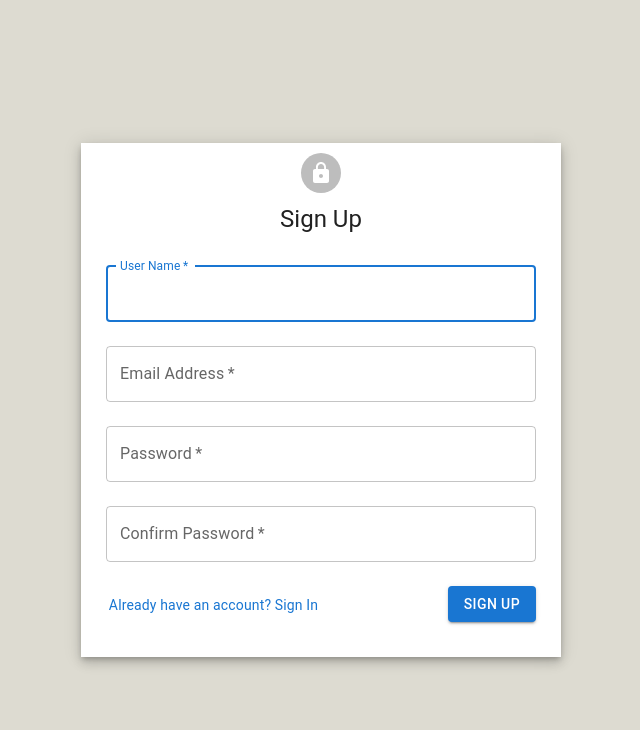
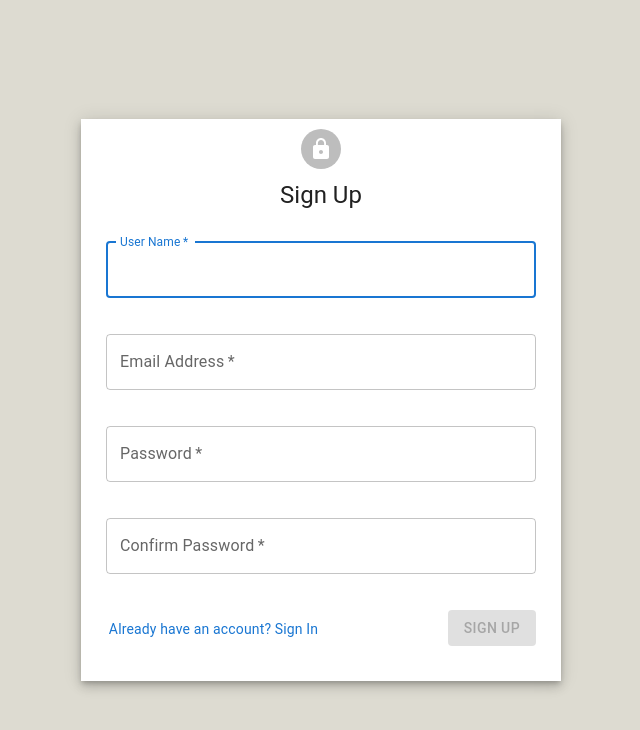
Before and after one commit to NazemMahmud/mern-chat, a React (Create React App) app in the folder client/: page /register in a window 1280 px wide. Shown: the top 730 px of the page, without its empty margins (319-959 px from the left). Built offline with nearby package versions, Linux system fonts and the light colour scheme.

Commit message:
regiter form validation done

```diff
--- a/client/src/pages/Authentication/Login/LoginStyles.js
+++ b/client/src/pages/Authentication/Login/LoginStyles.js
@@ -15,6 +15,7 @@ const loginStyles = makeStyles(() => ({
     },
     form: {
         width: '100%', // Fix IE 11 issue.
+        minHeight: '8.5vh'
     },
     loginSubmit: {
         marginTop: "2vh !important",
--- a/client/src/pages/Authentication/Registration/Registration.js
+++ b/client/src/pages/Authentication/Registration/Registration.js
@@ -1,12 +1,14 @@
-import React, {useReducer, useEffect, useRef} from "react";
+import React, {useReducer, useEffect, useRef, useState} from "react";
 import {Avatar, Button, TextField, Paper, Link, Grid, Typography } from '@mui/material';
 import LockIcon from '@mui/icons-material/Lock';
 import AuthLayout from "../../../layout/AuthLayout";
 import {registrationStyles} from "./RegistrationStyles";
+import {checkDisableButton} from "../../../utility/utils";
 
 
 const Registration = () => {
     const classes = registrationStyles(); // styling
+    const [isDisabled, setIsDisabled] = useState(true);
 
     const [formInput, setFormInput] = useReducer(
         (state, newState) => ({ ...state, ...newState }),
@@ -14,38 +16,89 @@ const Registration = () => {
             name: {
                 name: "name",
                 value: "",
+                isValid: false,
+                touched: false
             },
             email: {
                 name: "email",
                 value: "",
                 pattern: /^\w+([\.-]?\w+)*@\w+([\.-]?\w+)*(\.\w{2,3})+$/,
-                isValid: true,
-                helperText: ""
+                isValid: false,
+                helperText: "",
+                touched: false
             },
             password: {
                 name: "password",
                 value: "",
+                isValid: false,
+                touched: false
             },
             confirmPassword: {
                 name: "confirm-password",
                 value: "",
-                isValid: true,
-                helperText: ""
-            },
-            rememberMe: {
-                name: "remember",
-                value: false
-            },
+                isValid: false,
+                helperText: "",
+                touched: false
+            }
         }
     );
     const inputKeys = Object.keys(formInput);
 
+    /** ******************* form based action *******************************/
+    // to enable/disable submit button
+    useEffect(() => {
+        setIsDisabled(checkDisableButton(formInput))
+    }, [formInput])
+
+    // password and confirm password field match?
+    const passwordMatch = () => {
+        const password = formInput.password.value;
+        const confirm = formInput.confirmPassword.value;
+        return confirm === password;
+    };
+
+    const formValidation = (input, inputIdentifier) => {
+        switch (inputIdentifier) {
+            case 'email':
+                input.isValid = !!(formInput.email.value.match(formInput.email.pattern));
+                input.helperText = (!input.isValid) ? "Invalid email address" : "";
+                break;
+            case 'confirmPassword':
+                input.isValid = passwordMatch();
+                input.helperText = (!input.isValid) ? "Password doesn't match" : "";
+                break;
+            case 'name':
+            case 'password':
+            default:
+                input.isValid = !!input.value.length;
+        }
+
+        setFormInput({...formInput, [inputIdentifier]: input});
+    };
+
+
     // register form: on change of an input field action
     const handleInput = (event, inputIdentifier) => {
         const input = formInput[inputIdentifier];
-        input.value = ( event.target.name === "remember") ? (!!(event.target.checked)) : event.target.value;
-        setFormInput({...formInput, [inputIdentifier]: input});
-        // formValidation(input, inputIdentifier);
+        input.value = event.target.value;
+        input.touched = true
+        // setFormInput({...formInput, [inputIdentifier]: input});
+        formValidation(input, inputIdentifier);
+    };
+
+
+    // sign up action
+    const signUp = async (event) => {
+    //     event.preventDefault();
+    //     const formData = {};
+    //     for (let registerData in formInput) {
+    //         formData[registerData] = formInput[registerData].value;
+    //         // TODO: if required field empty, show helpertext and error valid
+    //     }
+    //     delete formData['confirmPassword'];
+    //     delete formData['rememberMe'];
+    //
+    //     await signUpAction(formData);
     };
 
 
@@ -55,8 +108,7 @@ const Registration = () => {
                   direction="column"
                   alignItems="center"
                   width="30rem"
-                  justifyContent="space-evenly"
-                  className={classes.root} >
+                  justifyContent="space-evenly">
                 <Grid item xs={12} sm={8} md={4} >
                     <Paper elevation={6} square p={2}>
                         <div  className={classes.paper} >
@@ -71,39 +123,30 @@ const Registration = () => {
                                 <TextField className={classes.formInput} variant="outlined" margin="normal" required
                                            id="name" label="User Name" autoComplete="name" autoFocus
                                            name={formInput.name.name} defaultValue={formInput.name.value}
+                                           error={!formInput.name.isValid && formInput.name.touched}
                                            onChange={event => handleInput(event, inputKeys[0])}
 
                                 />
                                 <TextField className={classes.formInput} variant="outlined" margin="normal" required
                                            id="email" label="Email Address" autoComplete="email"
                                            name={formInput.email.name} defaultValue={formInput.email.value}
-                                           error={!formInput.email.isValid} helperText={formInput.email.helperText}
+                                           error={!formInput.email.isValid && formInput.email.touched}
+                                           helperText={formInput.email.helperText}
                                            onChange={event => handleInput(event, inputKeys[1])}
                                 />
                                 <TextField className={classes.formInput} variant="outlined" margin="normal" required
                                            label="Password" type="password" id="password" autoComplete="current-password"
                                            name={formInput.password.name} defaultValue={formInput.password.value}
+                                           error={!formInput.password.isValid && formInput.password.touched}
                                            onChange={event => handleInput(event, inputKeys[2])}
                                 />
                                 <TextField className={classes.formInput} variant="outlined" margin="normal" required
                                            label="Confirm Password" type="password" id="confirm-password"
                                            name={formInput.confirmPassword.name} defaultValue={formInput.confirmPassword.value}
-                                           error={!formInput.confirmPassword.isValid} helperText={formInput.confirmPassword.helperText}
+                                           error={!formInput.confirmPassword.isValid && formInput.confirmPassword.touched}
+                                           helperText={formInput.confirmPassword.helperText}
                                            onChange={event => handleInput(event, inputKeys[3])}
                                 />
-
-                                {/*<TextField className={classes.form} variant="outlined" margin="normal" required*/}
-                                {/*           defaultValue={formInput.email.value} name={formInput.email.name}*/}
-                                {/*           id="email" label="Email Address"  autoComplete="email" autoFocus*/}
-                                {/*           error={!formInput.email.isValid && formInput.email.touched} helperText={formInput.email.helperText}*/}
-                                {/*           onChange={event => handleInput(event, inputKeys[0])}*/}
-
-                                {/*/>*/}
-                                {/*<TextField className={classes.form} variant="outlined" margin="normal" required*/}
-                                {/*           name={formInput.password.name} defaultValue={formInput.password.value}*/}
-                                {/*           label="Password" type="password" id="password" autoComplete="current-password"*/}
-                                {/*           onChange={event => handleInput(event, inputKeys[1])}*/}
-                                {/*/>*/}
 
                                 <Grid container>
                                     <Grid item xs={6} className={classes.redirect}>
@@ -113,7 +156,9 @@ const Registration = () => {
                                     </Grid>
                                     <Grid item xs={6}>
                                         <Button className={classes.registrationSubmit}
-                                                type="submit"  variant="contained" color="primary">
+                                                disabled={isDisabled}
+                                                onClick={signUp}
+                                                variant="contained" color="primary">
                                             Sign Up
                                         </Button>
                                     </Grid>
--- a/client/src/pages/Authentication/Registration/RegistrationStyles.js
+++ b/client/src/pages/Authentication/Registration/RegistrationStyles.js
@@ -1,9 +1,6 @@
 import { makeStyles } from '@mui/styles';
 
 const registrationStyles = makeStyles(() => ({
-    root: {
-        minHeight: '75vh'
-    },
     paper: {
         margin: '25px',
         display: 'flex',
@@ -19,6 +16,7 @@ const registrationStyles = makeStyles(() => ({
     },
     formInput: {
         width: '100%', // Fix IE 11 issue.
+        minHeight: '8.5vh'
     },
     redirect: {
         width: "50%", marginTop: '3vh !important'
```
Also changed, not shown: client/src/pages/Authentication/Login/Login.js (+15 -15 lines).
